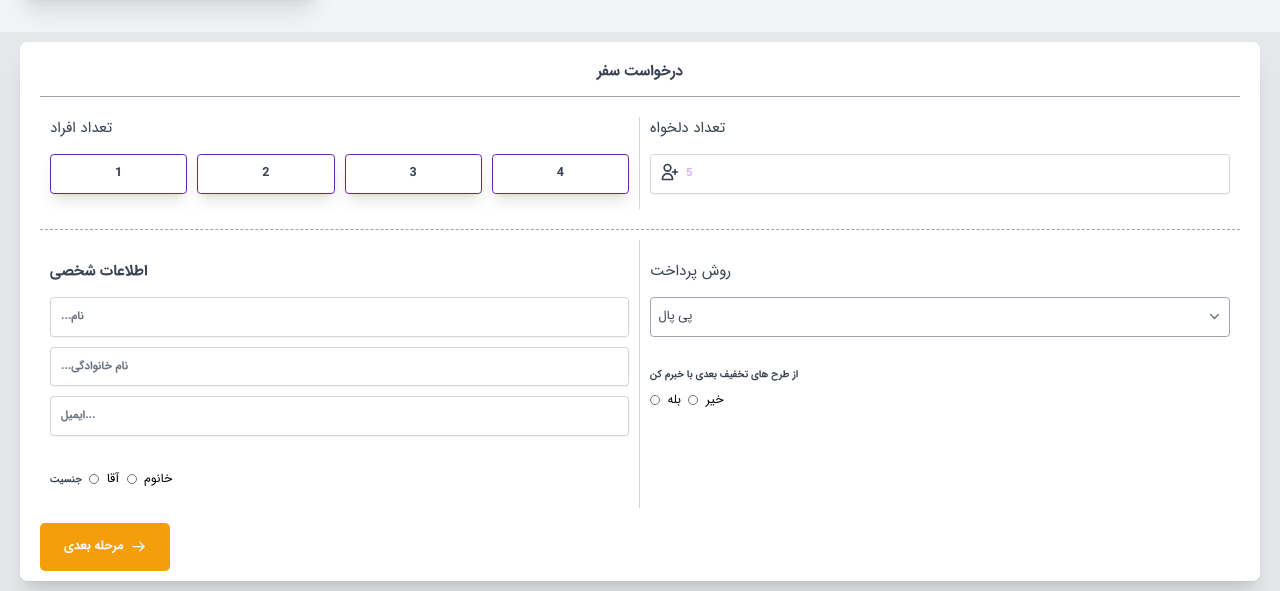
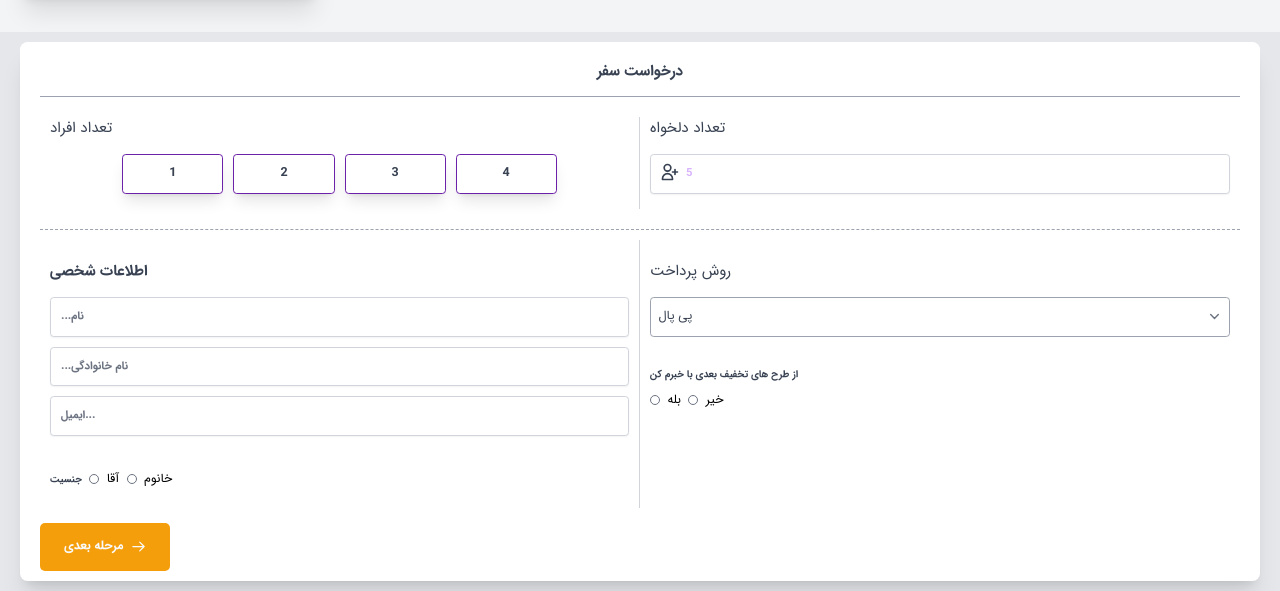
Before and after one commit to hamit19/tour-website-template, a website: page src/html/index.html in a window 1280 px wide. Shown: the part 1622-2213 px from the top of the page. Drawn offline with nearby package versions, Linux system fonts and the light colour scheme.

Commit message:
The bug in the request form fixed

```diff
--- a/src/html/index.html
+++ b/src/html/index.html
@@ -856,7 +856,7 @@
                 class="py-8 border-b sm:py-0 sm:border-b-0 sm:border-r sm:border-r-gray-300 sm:px-4 border-b-gray-400"
               >
                 <h3 class="pb-6 font-thin title-color">تعداد افراد</h3>
-                <div class="flex gap-4 pb-6">
+                <div class="flex gap-4 pb-6 xl:w-3/4 xl:mx-auto">
                   <div
                     class="relative flex-1 text-xl font-bold text-gray-700 border border-purple-800 rounded-md shadow-lg"
                   >
```
Also changed, not shown: dist/output.css.
